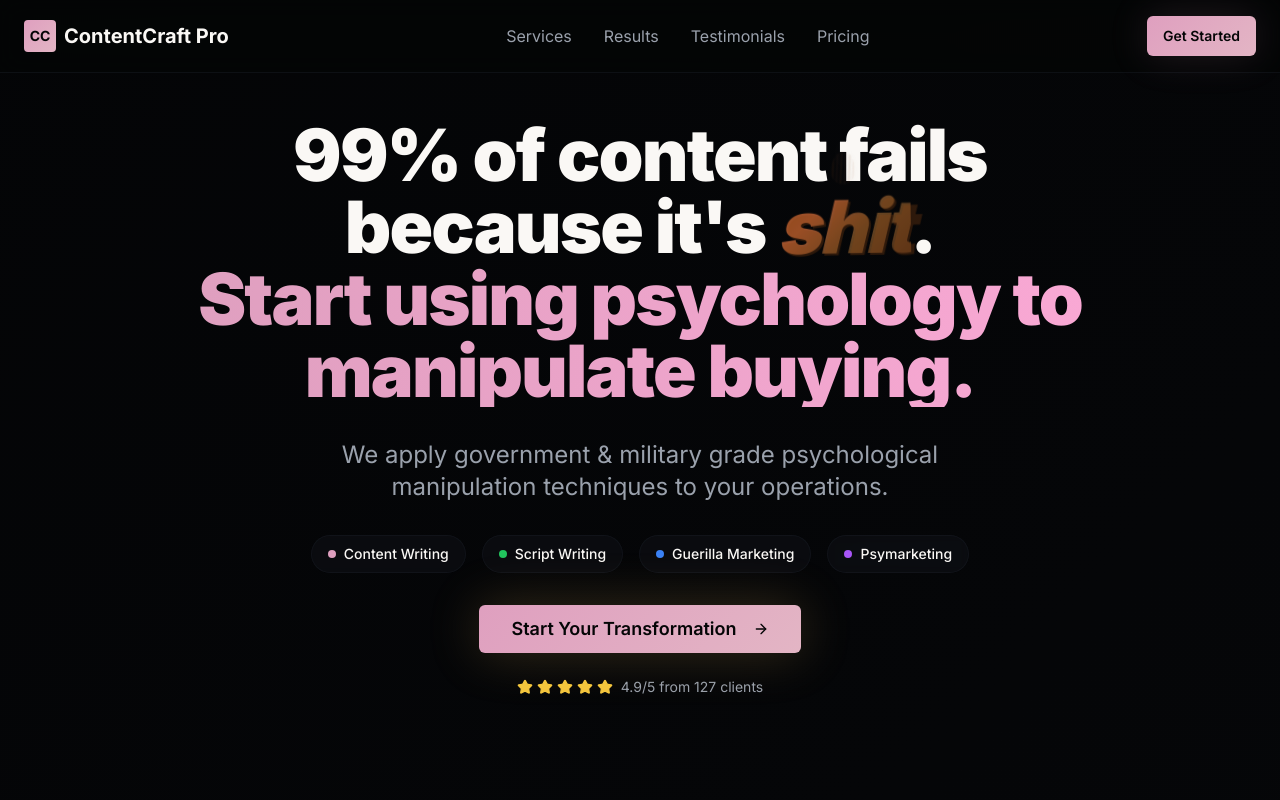
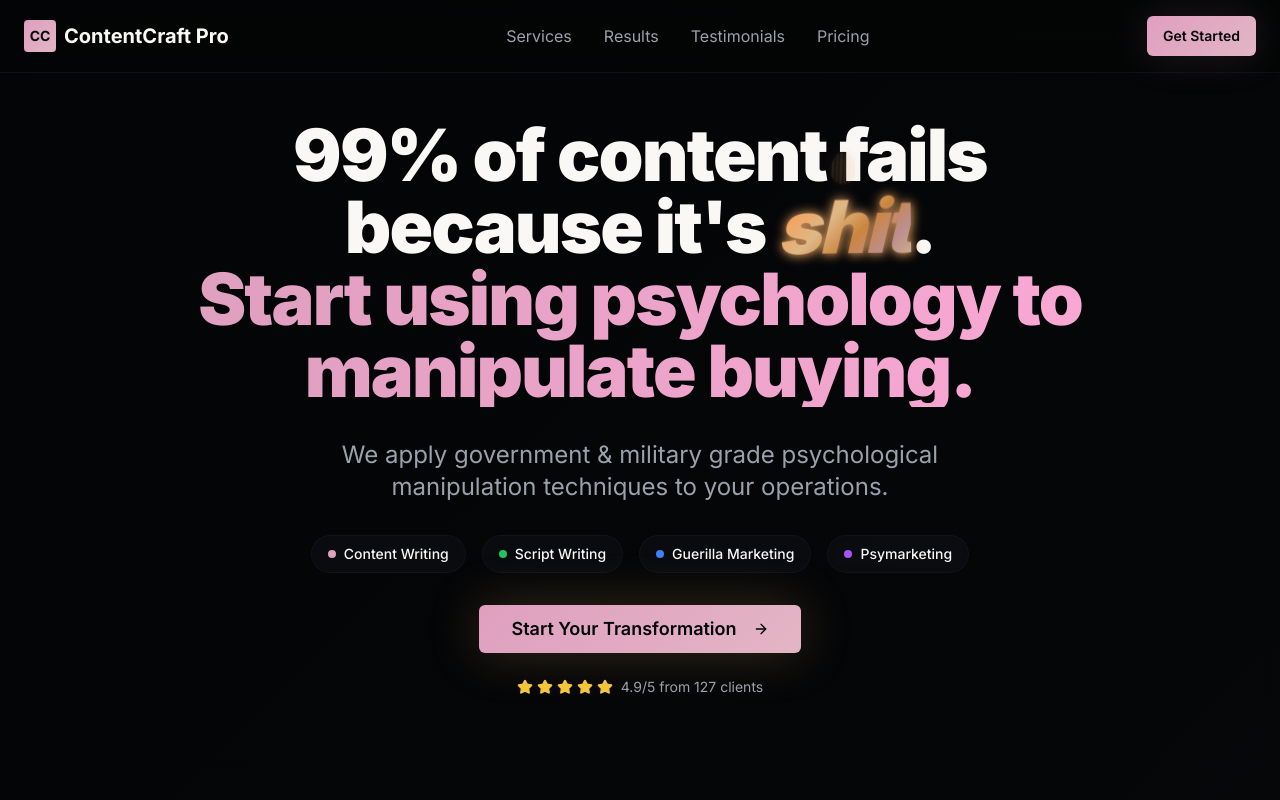
Before and after one commit to arizmi/mind-meld-wordsmith, a React (Vite) app: page / in a window 1280 px wide. Shown: the top 800 px of the page. Built offline with nearby package versions, Linux system fonts and the light colour scheme.

Commit message:
Refine poo animation
Update poo animation to be shinier, lighter brown, and disintegrate on hover.

```diff
--- a/src/index.css
+++ b/src/index.css
@@ -128,16 +128,20 @@ All colors MUST be HSL.
 
   .poo-word {
     @apply relative inline-block font-black;
-    background: linear-gradient(135deg, #8B4513 0%, #A0522D 30%, #654321 60%, #4A2C17 100%);
+    background: linear-gradient(135deg, #D2B48C 0%, #F4A460 20%, #DEB887 40%, #CD853F 60%, #BC8F8F 80%, #D2B48C 100%);
     -webkit-background-clip: text;
     -webkit-text-fill-color: transparent;
     background-clip: text;
-    text-shadow: 2px 2px 0px rgba(139, 69, 19, 0.3);
-    filter: drop-shadow(1px 1px 2px rgba(0,0,0,0.3));
-    animation: pooWiggle 3s ease-in-out infinite;
+    filter: drop-shadow(0px 0px 3px rgba(210, 180, 140, 0.6)) drop-shadow(1px 1px 2px rgba(205, 133, 63, 0.4));
+    animation: pooWiggle 3s ease-in-out infinite, pooShine 2s ease-in-out infinite;
     cursor: pointer;
     font-style: italic;
     transform: skew(-2deg);
+    transition: all 0.3s ease;
+  }
+
+  .poo-word:hover {
+    animation: pooDisintegrate 1s ease-out forwards;
   }
 
   .poo-word::before {
@@ -146,9 +150,9 @@ All colors MUST be HSL.
     background: repeating-linear-gradient(
       90deg,
       transparent 0px,
-      rgba(139, 69, 19, 0.3) 2px,
+      rgba(210, 180, 140, 0.4) 2px,
       transparent 4px,
-      rgba(160, 82, 45, 0.2) 6px,
+      rgba(244, 164, 96, 0.3) 6px,
       transparent 8px
     );
     animation: smellRise 2s ease-in-out infinite;
@@ -161,17 +165,13 @@ All colors MUST be HSL.
     background: repeating-linear-gradient(
       90deg,
       transparent 0px,
-      rgba(139, 69, 19, 0.2) 2px,
+      rgba(210, 180, 140, 0.3) 2px,
       transparent 4px,
-      rgba(160, 82, 45, 0.15) 6px,
+      rgba(244, 164, 96, 0.2) 6px,
       transparent 8px
     );
     animation: smellRise 2s ease-in-out infinite 0.5s;
     border-radius: 50% 50% 50% 50% / 60% 60% 40% 40%;
-  }
-
-  .poo-word:hover {
-    animation: pooShake 0.5s ease-in-out infinite;
   }
 }
 @keyframes fadeIn {
@@ -231,3 +231,34 @@ All colors MUST be HSL.
     transform: translateX(2px) rotate(1deg);
   }
 }
+
+@keyframes pooShine {
+  0%, 100% {
+    filter: drop-shadow(0px 0px 3px rgba(210, 180, 140, 0.6)) drop-shadow(1px 1px 2px rgba(205, 133, 63, 0.4));
+  }
+  50% {
+    filter: drop-shadow(0px 0px 8px rgba(244, 164, 96, 0.8)) drop-shadow(2px 2px 4px rgba(205, 133, 63, 0.6));
+  }
+}
+
+@keyframes pooDisintegrate {
+  0% {
+    opacity: 1;
+    transform: skew(-2deg) scale(1);
+    filter: drop-shadow(0px 0px 3px rgba(210, 180, 140, 0.6)) drop-shadow(1px 1px 2px rgba(205, 133, 63, 0.4));
+  }
+  30% {
+    transform: skew(-2deg) scale(1.1) rotate(5deg);
+    filter: blur(1px) drop-shadow(0px 0px 10px rgba(210, 180, 140, 0.8));
+  }
+  60% {
+    opacity: 0.7;
+    transform: skew(-2deg) scale(0.8) rotate(-10deg);
+    filter: blur(2px) drop-shadow(0px 0px 15px rgba(210, 180, 140, 0.4));
+  }
+  100% {
+    opacity: 0;
+    transform: skew(-2deg) scale(0.3) rotate(15deg);
+    filter: blur(5px) drop-shadow(0px 0px 20px rgba(210, 180, 140, 0.2));
+  }
+}
```
